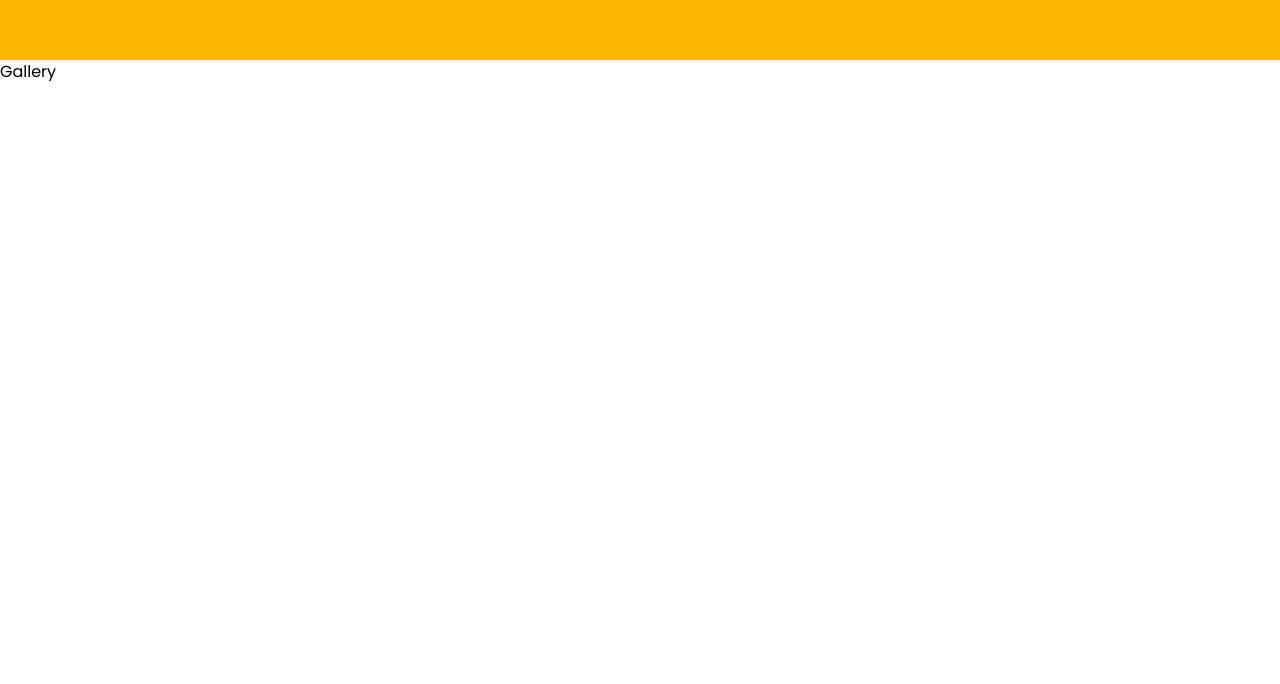
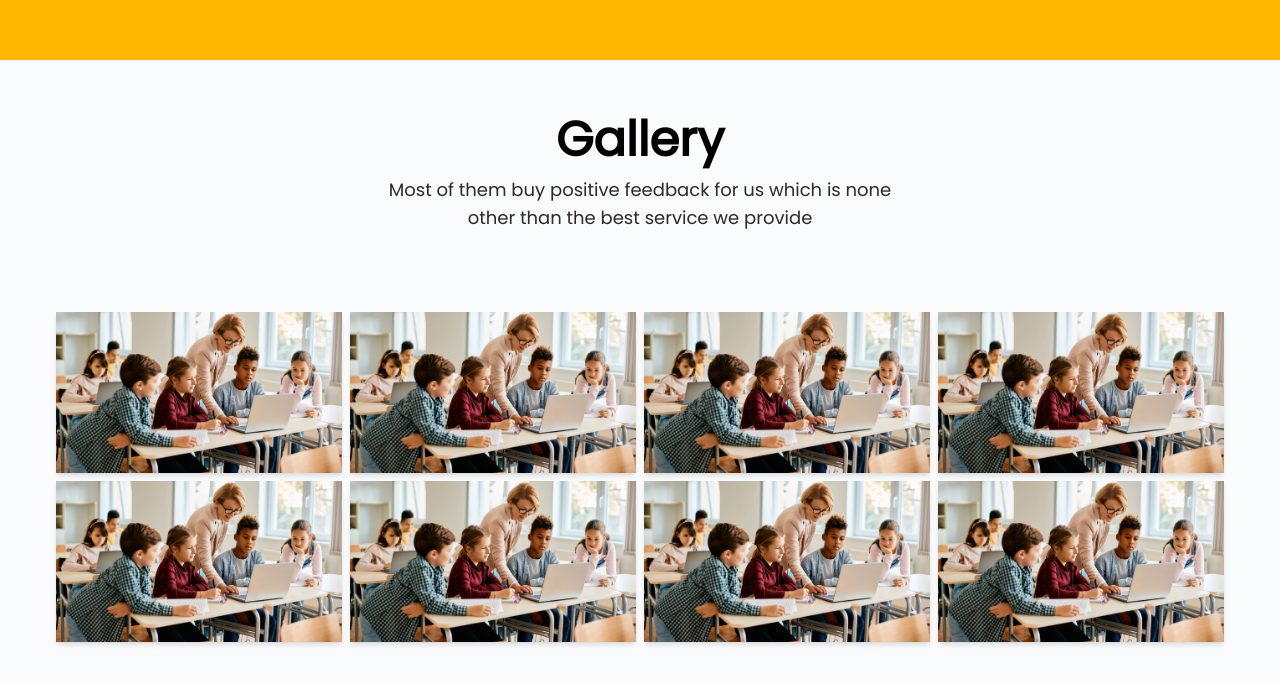
Before and after one commit to RozKoy/Bimbel-Griselda, a Next.js app: page / in a window 1280 px wide. Shown: the part 2340-3024 px from the top of the page. Before the commit the page ends 2424 px from the top, so only its background shows below. Built offline with nearby package versions, Linux system fonts and the light colour scheme.

Commit message:
Add Gallery Pages

```diff
--- /dev/null
+++ b/src/components/landing-pages/Beranda/Content.tsx
@@ -0,0 +1,21 @@
+import Image from "next/image";
+
+interface ContentProps {
+  src?: any;
+}
+
+const Content: React.FC<ContentProps> = ({ src }) => {
+  return (
+    <div className="overflow-hidden cursor-pointer shadow-md">
+      <Image
+        src={src}
+        width={300}
+        height={100}
+        alt="content"
+        className="object-cover hover:scale-150 transition-all"
+      />
+    </div>
+  );
+};
+
+export default Content;
--- a/src/components/landing-pages/Beranda/Gallery.tsx
+++ b/src/components/landing-pages/Beranda/Gallery.tsx
@@ -1,7 +1,28 @@
+import content from "/public/assets/latar.png";
+import Content from "./Content";
 const Gallery = () => {
   return (
-    <div>
-      <h1>Gallery</h1>
+    <div className="bg-[#FAFBFD] w-full h-screen sm:pt-14 sm:pb-5 sm:px-14">
+      <div className=" w-auto h-full flex flex-col items-center sm:space-y-20">
+        {" "}
+        <div className="flex flex-col space-y-3">
+          <p className=" text-center font-extrabold sm:text-5xl">Gallery</p>
+          <p className="text-center text-[#2E2828] font-medium sm:text-lg sm:w-[535px]">
+            Most of them buy positive feedback for us which is none other than
+            the best service we provide
+          </p>
+        </div>
+        <div className=" grid grid-cols-4 gap-2">
+          <Content src={content} />
+          <Content src={content} />
+          <Content src={content} />
+          <Content src={content} />
+          <Content src={content} />
+          <Content src={content} />
+          <Content src={content} />
+          <Content src={content} />
+        </div>
+      </div>
     </div>
   );
 };
--- a/src/components/landing-pages/Beranda/Testimonials.tsx
+++ b/src/components/landing-pages/Beranda/Testimonials.tsx
@@ -3,7 +3,7 @@ const Testimonials = () => {
   return (
     <div className="bg-[#FFB700] w-full h-screen sm:py-14 sm:px-14">
       <div className=" w-auto h-full flex flex-col items-center sm:space-y-28 ">
-        <div className="flex flex-col space-y-2">
+        <div className="flex flex-col space-y-3">
           <p className="text-[#FFF] text-center font-extrabold sm:text-5xl">
             Testimonials
           </p>
```
